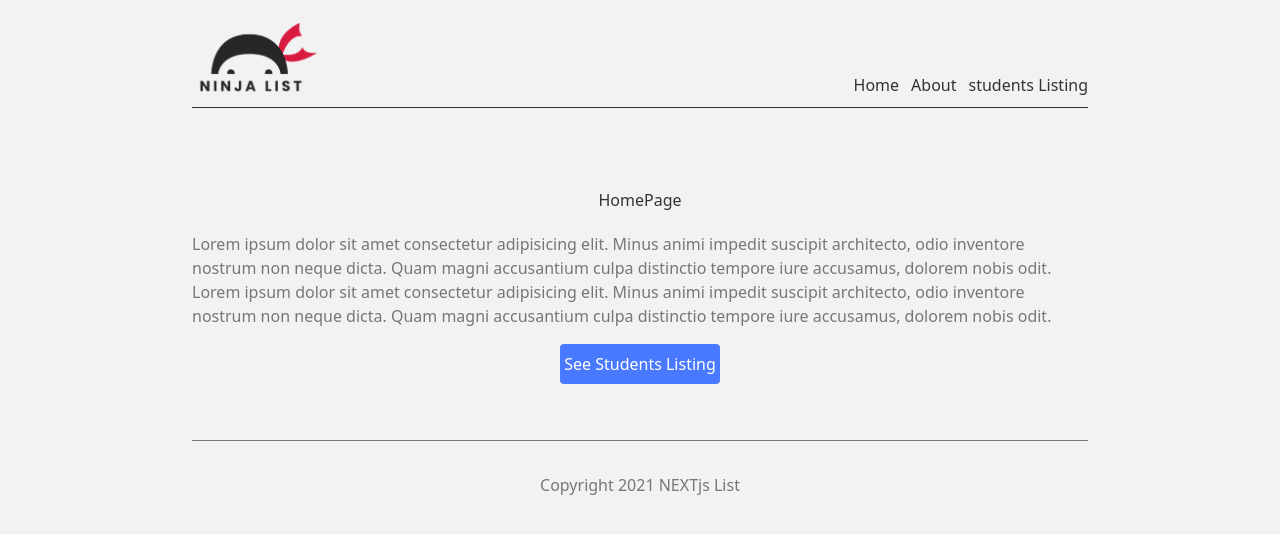
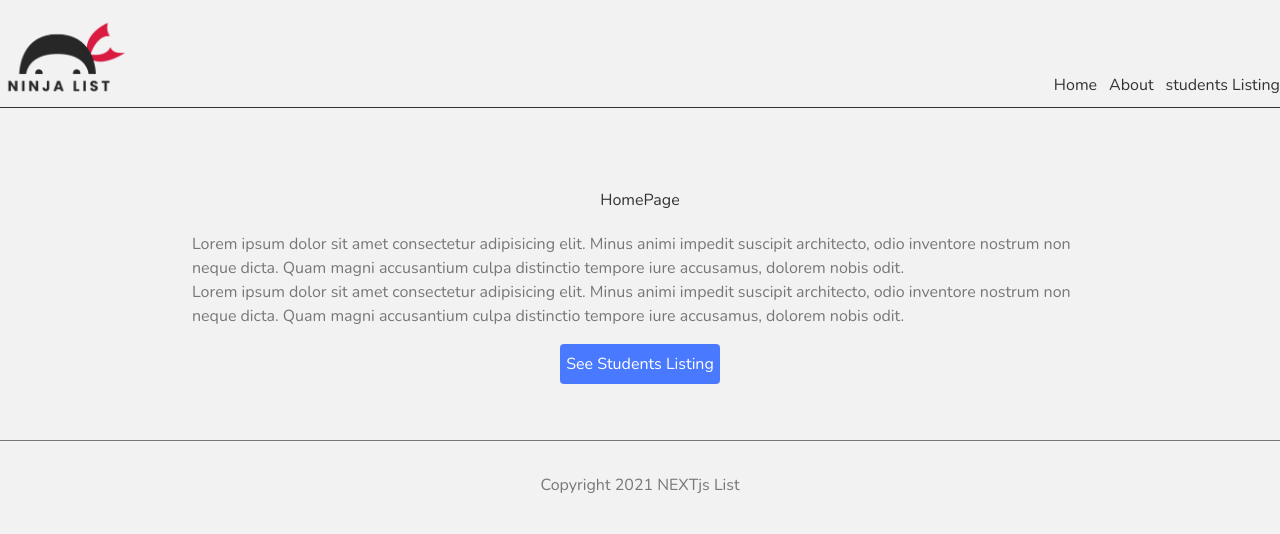
Before and after one commit to GeorginaShall/nextJS-training, a Next.js app: page / in a window 1280 px wide. Shown: the top 534 px of the page. Built offline with nearby package versions, Linux system fonts and the light colour scheme.

Commit message:
tailwind4

```diff
--- a/comps/layout.js
+++ b/comps/layout.js
@@ -3,9 +3,11 @@ import Navbar from "comps/navbar.js"
 
 const Layout = ({ children }) => {
   return (
-    <div className="   max-w-4xl mx-auto my-0    ">
+    <div className="  mx-auto my-0    ">
       <Navbar />
+      <div className="  container max-w-4xl mx-auto my-0   ">
       { children }
+      </div>
       <Footer />
     </div>
   );
--- a/comps/navbar.js
+++ b/comps/navbar.js
@@ -4,7 +4,7 @@ import Image from 'next/image'
 
 const Navbar = () => {
   return (
-    <nav className="mt-2.5 mx-auto mb-20 py-2.5 px-0 flex justify-end items-end border-b border-borderb">
+    <nav className="mt-2.5  mb-20 py-2.5 px-0 flex justify-end items-end border-b border-borderb">
       <div className="mr-auto">
         <Image src="/logo.png" alt="site logo" width={128} height={77}  />
       </div>
--- a/styles/globals.css
+++ b/styles/globals.css
@@ -2,3 +2,9 @@
 @tailwind base;
 @tailwind components;
 @tailwind utilities;
+
+@layer base {
+    html {
+      font-family: "Nunito";
+    }
+  }
```
